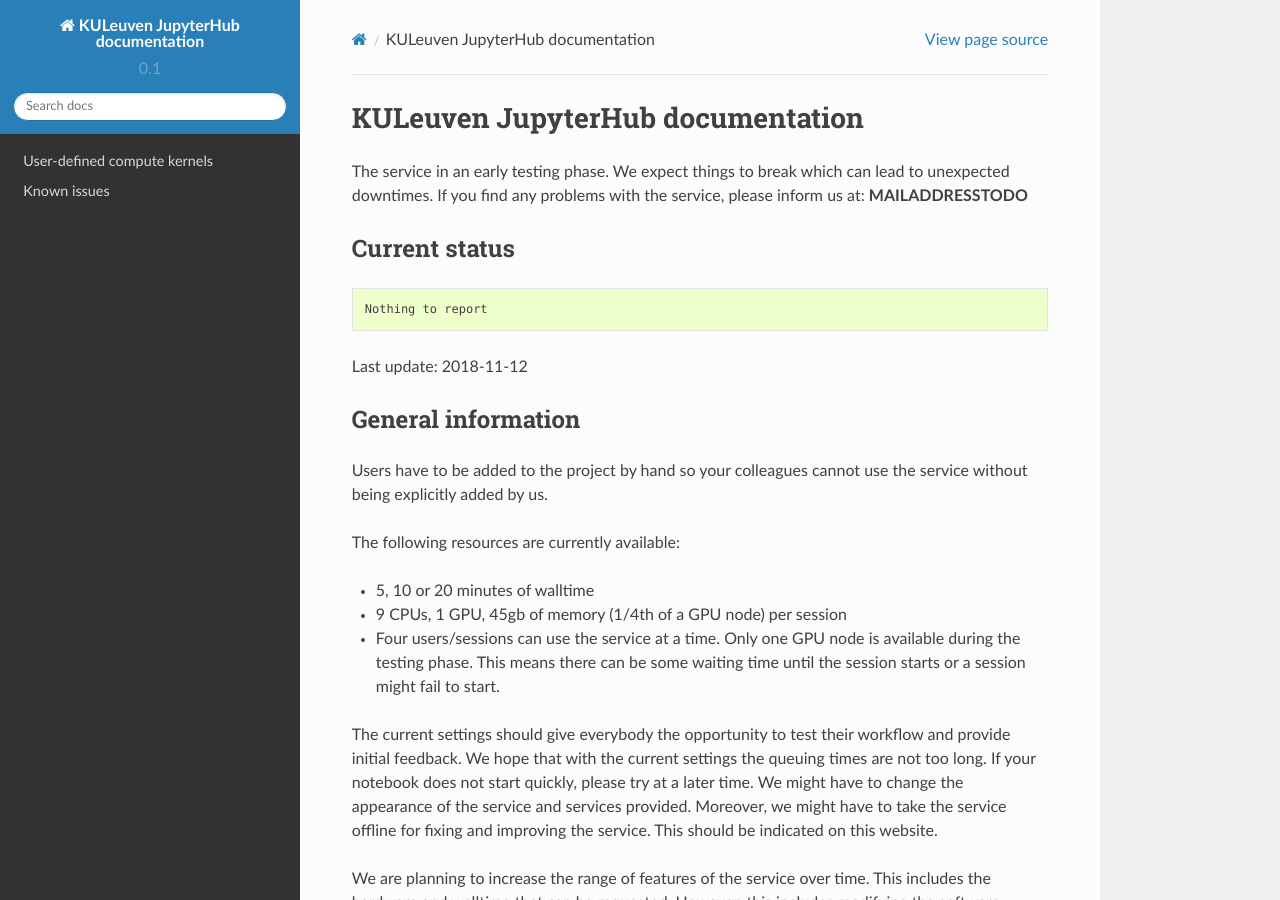
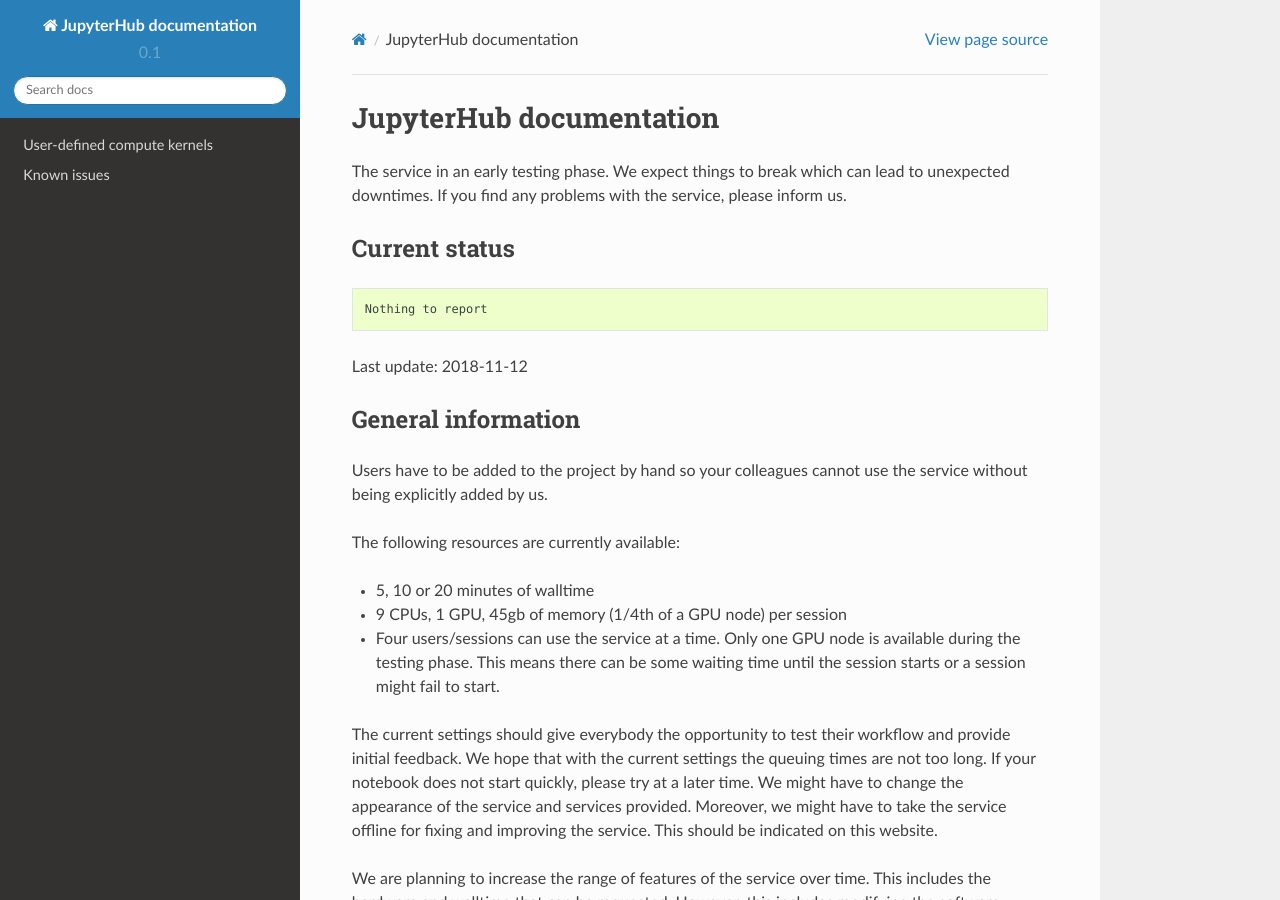
Before and after one commit to ajaust/jupyterhub-doc, a Sphinx documentation site: the page built from docs/index.rst, in a window 1280 px wide and 900 px high. Built offline with Sphinx 7.4.7 and the Read the Docs theme 2.0.0, drawn with Linux system fonts in a browser that asks for light colours; some of the changed text lies outside the part shown.

Commit message:
updated documentation

```diff
--- a/docs/conf.py
+++ b/docs/conf.py
@@ -46,9 +46,9 @@
 master_doc = 'index'
 
 # General information about the project.
-project = 'KULeuven JupyterHub documentation'
-copyright = '2018, KULeuven HPC group'
-author = 'KULeuven HPC group'
+project = 'JupyterHub documentation'
+copyright = '2018, VSC'
+author = 'VSC'
 
 # The version info for the project you're documenting, acts as replacement for
 # |version| and |release|, also used in various other places throughout the
@@ -107,7 +107,7 @@
 # -- Options for HTML output ----------------------------------------------
 
 # The theme to use for HTML and HTML Help pages.  See the documentation for
-# a list of builtin themes.
+#i# a list of builtin themes.
 #html_theme = 'alabaster'
 #html_theme = 'bizstyle'
 #html_theme = 'classic'
--- a/docs/index.rst
+++ b/docs/index.rst
@@ -3,10 +3,10 @@
    You can adapt this file completely to your liking, but it should at least
    contain the root `toctree` directive.
 
-KULeuven JupyterHub documentation
+JupyterHub documentation
 =================================
 
-The service in an early testing phase. We expect things to break which can lead to unexpected downtimes. If you find any problems with the service, please inform us at: **MAILADDRESSTODO**
+The service in an early testing phase. We expect things to break which can lead to unexpected downtimes. If you find any problems with the service, please inform us.
 
 Current status
 --------------
--- a/docs/rst/software_installation.rst
+++ b/docs/rst/software_installation.rst
@@ -9,7 +9,7 @@
 to cover every workflow due to different needs in software and software
 version. Therefore we intend to give the users a way to install and
 maintain their own software as we do it for python packages. The
-procedure is based on the python package management descrived on the
+procedure is based on the python package management described on the
 `VSC
 homepage <https://www.vscentrum.be/cluster-doc/development/python-packages>`__.
 
```
